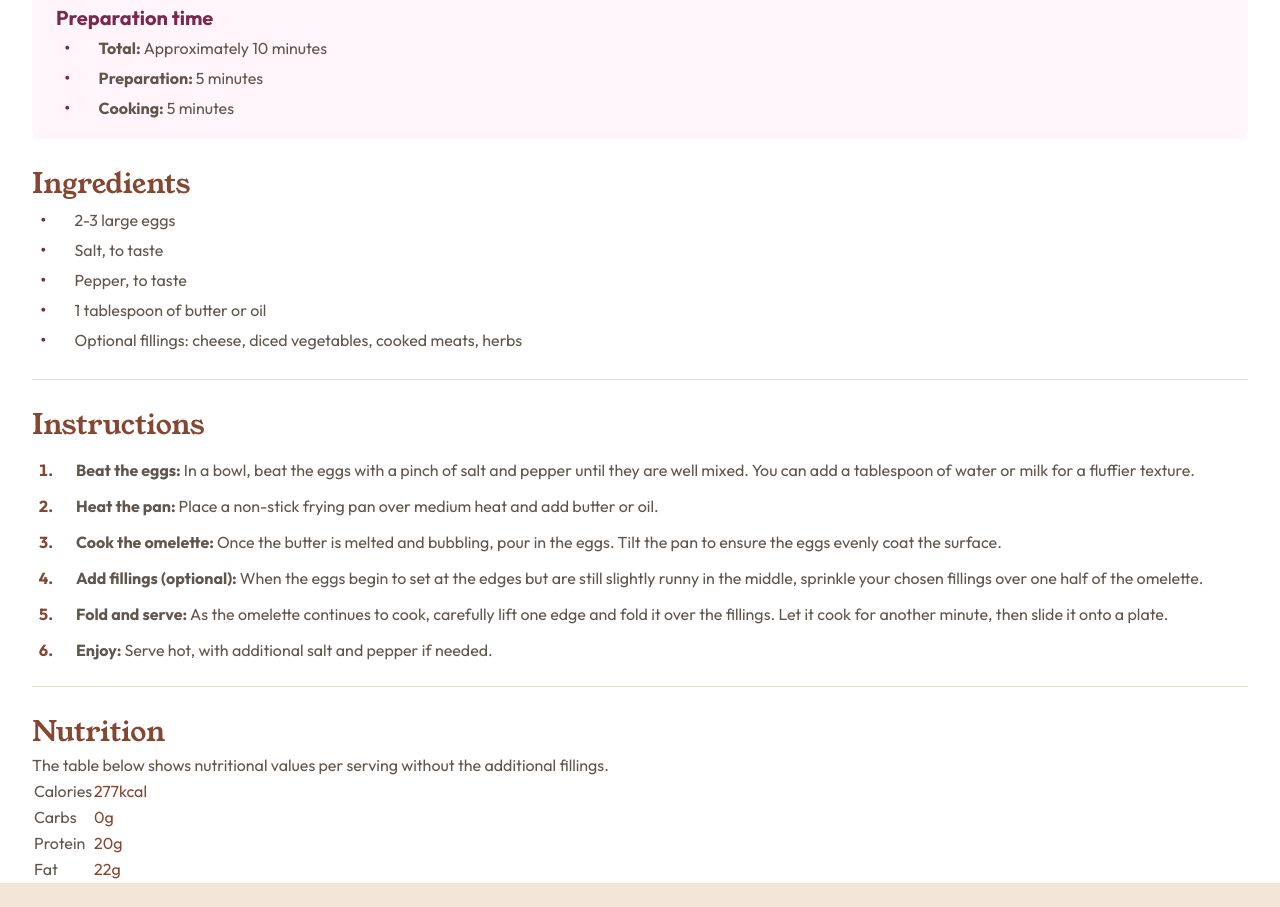
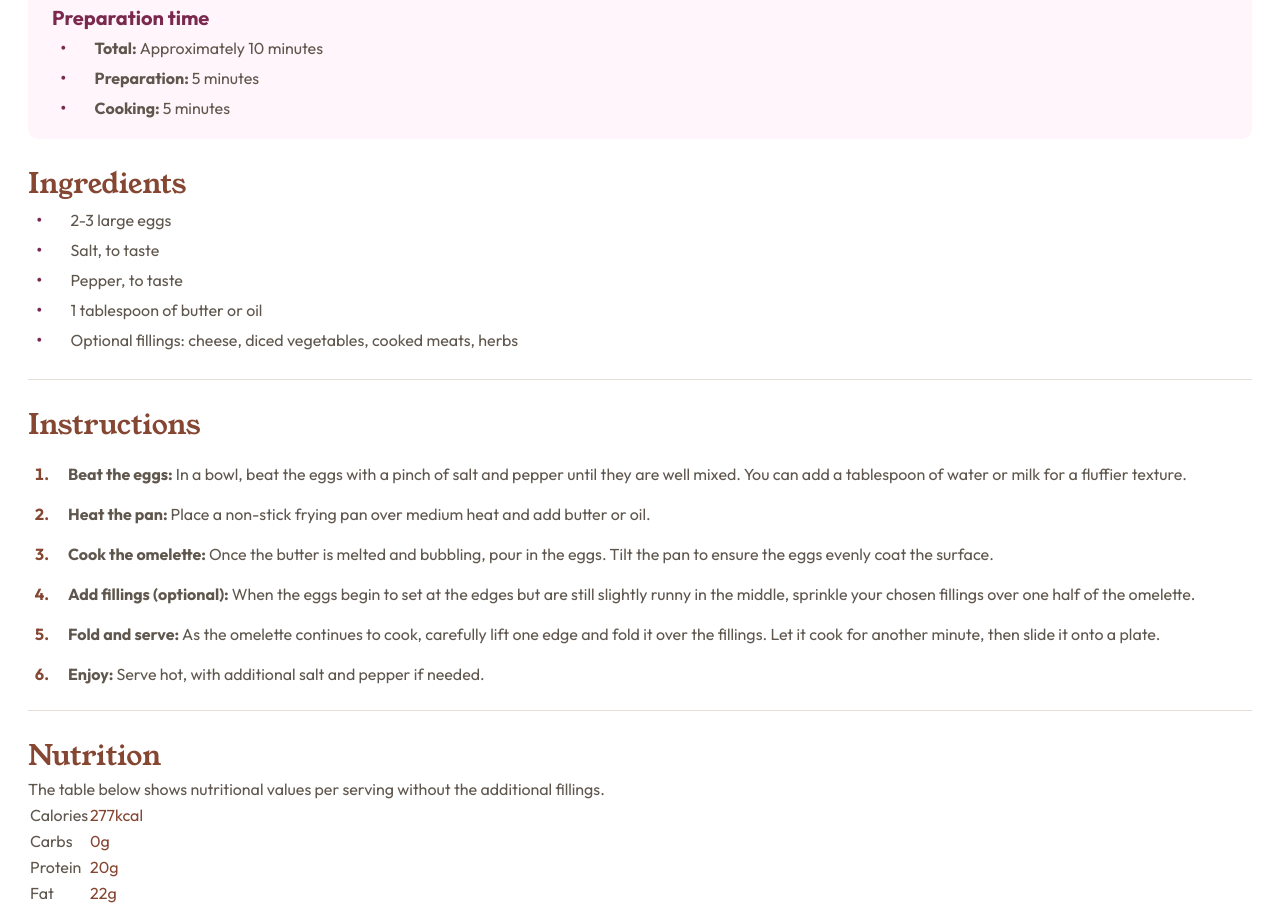
Before and after one commit to Periodication/Frontend-Mentor-Recipe-page-main, a plain HTML site: page index.html in a window 1280 px wide. Shown: the part 764-1671 px from the top of the page. Before the commit the page ends 1647 px from the top, so only its background shows below. Drawn offline with Linux system fonts and the light colour scheme.

Commit message:
Fixed css

```diff
--- a/style.css
+++ b/style.css
@@ -121,7 +121,7 @@ h3 {
 }
 
 section, .seperator-line {
-    margin: 0 2rem;
+    margin: 0 1.75rem;
 }
 
 .seperator-line {
@@ -154,12 +154,14 @@ ul[role='list'] > li > .ul-marker {
 
 ol[role='list'] {
     list-style: decimal outside;
-    padding-left: 1.5rem;
+    padding: 1rem 0 0 1.5rem;
+    display: flex;
+    flex-direction: column;
+    gap: 1rem;
 }
 
 ol[role='list'] > li {
-    padding-inline-start: 1.25rem;
-    padding-block-start: 0.75rem;
+    padding-inline-start: 1rem;
 }
 
 ol[role='list'] > li::marker {
```
